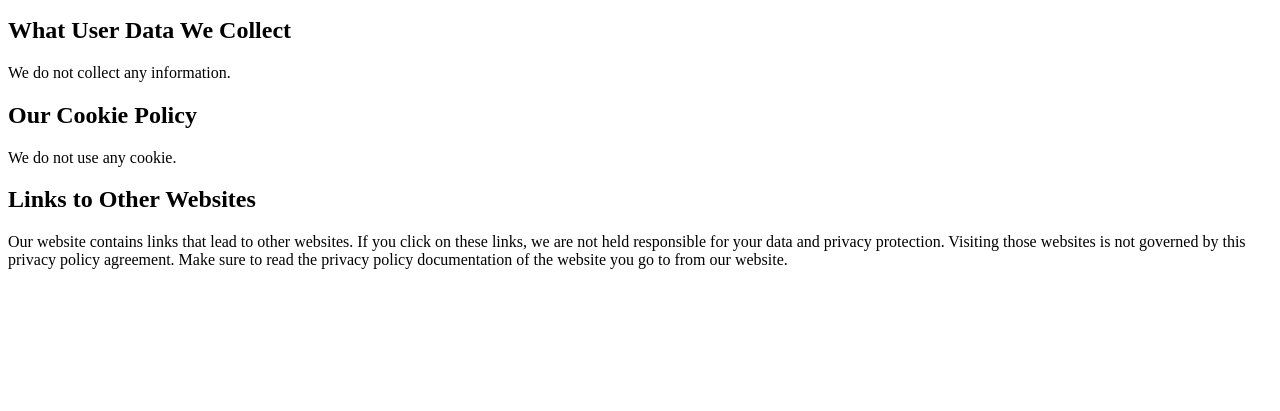
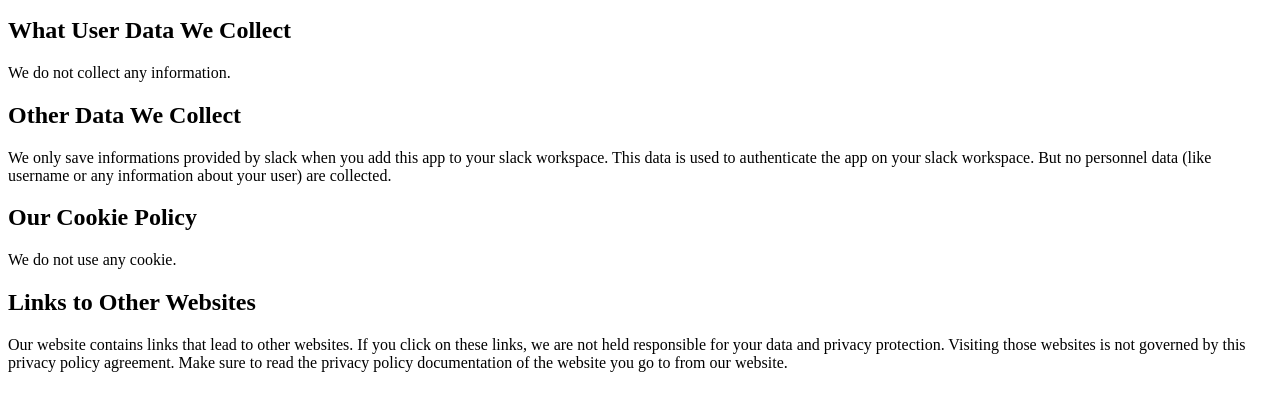
Before and after one commit to KazuAlex/openpollslack, a website: page privacy/index.html in a window 1280 px wide. Shown: the part 119-530 px from the top of the page. Drawn offline with Linux system fonts and the light colour scheme.

Commit message:
v2 + update privacy policy

```diff
--- a/package.json
+++ b/package.json
@@ -1,6 +1,6 @@
 {
   "name": "openpoll",
-  "version": "1.0.0",
+  "version": "2.0.0",
   "description": "Open source poll slack app",
   "main": "index.js",
   "scripts": {
--- a/privacy/index.html
+++ b/privacy/index.html
@@ -22,6 +22,14 @@
       We do not collect any information.
     </p>
 
+    <h2>Other Data We Collect</h2>
+
+    <p>
+      We only save informations provided by slack when you add this app to your slack workspace.
+
+      This data is used to authenticate the app on your slack workspace. But no personnel data (like username or any information about your user) are collected.
+    </p>
+
     <h2>Our Cookie Policy</h2>
 
     <p>
```
Also changed, not shown: index.html (+3 -1 lines).
